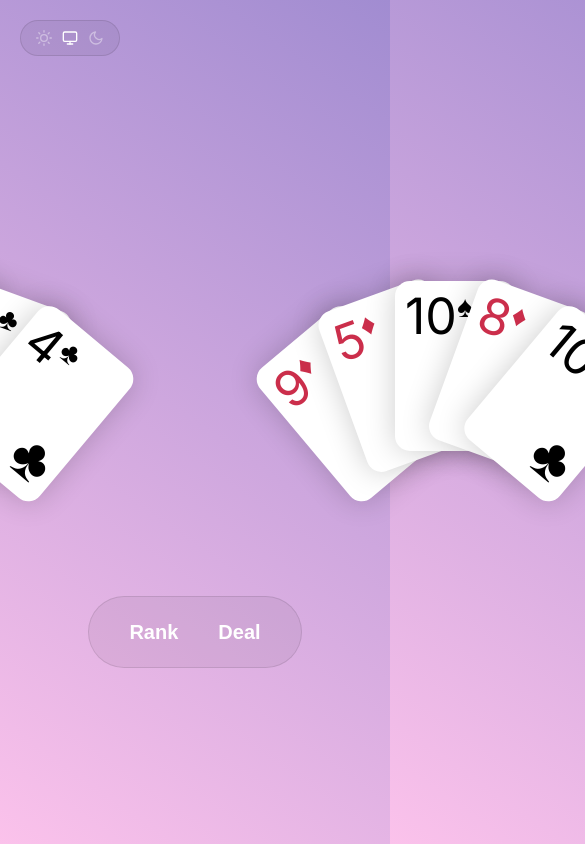
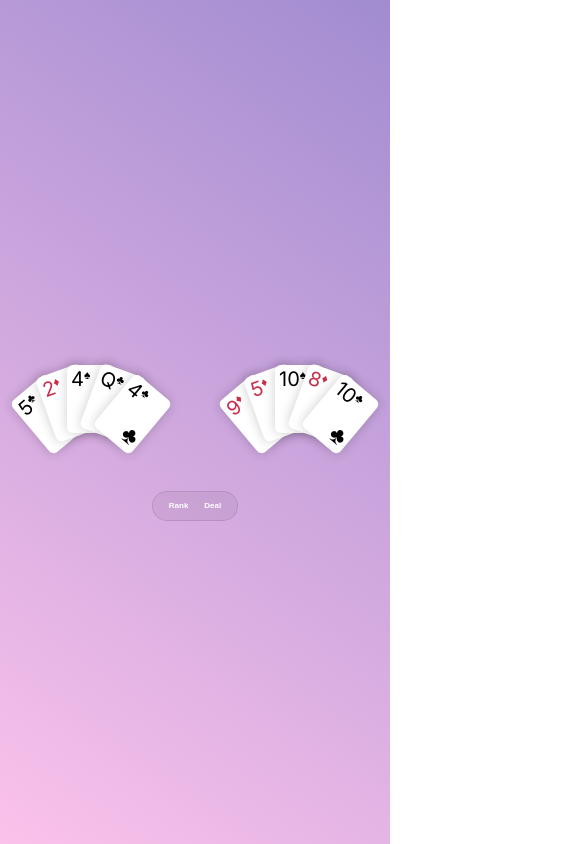
Before and after one commit to linuscarlstrom/the-dealer, a Next.js app: page / in a window 390 px wide. Shown: the top 844 px of the page, 585 px wide, since content can reach past the window. Built offline with nearby package versions, Linux system fonts and the light colour scheme.

Commit message:
Quick "responsiveness" enough to make it at least work

```diff
--- a/src/styles/layout.scss
+++ b/src/styles/layout.scss
@@ -6,6 +6,7 @@
 
 html {
 	font-size: 62.5%;
+	transition: font-size 0.2s;
 }
 
 html,
@@ -31,3 +32,61 @@ main {
 		color-scheme: dark;
 	}
 }
+
+// Quick "responsiveness" enough to make it at least work
+@media only screen and (max-width: 1020px) {
+	html {
+		font-size: 55%;
+	}
+}
+
+@media only screen and (max-width: 940px) {
+	html {
+		font-size: 50%;
+	}
+}
+
+@media only screen and (max-width: 840px) {
+	html {
+		font-size: 45%;
+		img {
+			height: 14px;
+			width: 14px;
+		}
+	}
+}
+
+@media only screen and (max-width: 768px) {
+	html {
+		font-size: 40%;
+		img {
+			height: 12px;
+			width: 12px;
+		}
+	}
+}
+
+@media only screen and (max-width: 680px) {
+	html {
+		font-size: 35%;
+	}
+}
+
+@media only screen and (max-width: 580px) {
+	html {
+		font-size: 25%;
+		.theme-toggle {
+			display: none;
+		}
+	}
+}
+
+@media (orientation: landscape) and (max-height: 550px) {
+	html {
+		font-size: 50%;
+
+		.game-actions {
+			padding: 3rem 0 2rem;
+		}
+	}
+}
```
